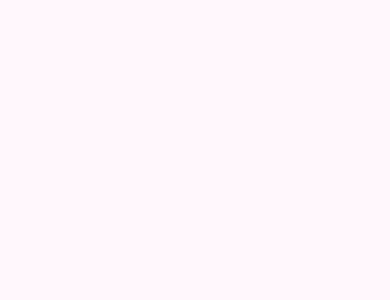
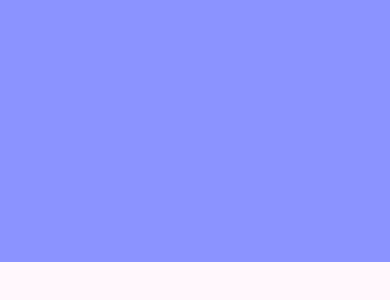
Before and after one commit to gedadev/magazine, a React (Vite) app: page / in a window 390 px wide. Shown: the part 582-882 px from the top of the page. Before the commit the page ends 844 px from the top, so only its background shows below. Built offline with nearby package versions, Linux system fonts and the light colour scheme.

Commit message:
Create page layout

```diff
--- a/src/App.jsx
+++ b/src/App.jsx
@@ -1,7 +1,12 @@
 import "./styles/App.css";
 
 function App() {
-  return <></>;
+  return (
+    <>
+      <section className="cover"></section>
+      <main></main>
+    </>
+  );
 }
 
 export default App;
--- a/src/styles/App.css
+++ b/src/styles/App.css
@@ -19,3 +19,33 @@
 body {
   background: var(--light-color);
 }
+
+#root {
+  width: 100%;
+  display: flex;
+}
+
+.cover {
+  background: var(--secondary-color);
+  width: 50vw;
+  height: 100vh;
+}
+
+main {
+  width: 50vw;
+  height: 100vh;
+}
+
+@media (max-width: 1000px) {
+  #root {
+    flex-direction: column;
+  }
+
+  .cover {
+    width: 100%;
+  }
+
+  .content {
+    width: 100%;
+  }
+}
```
